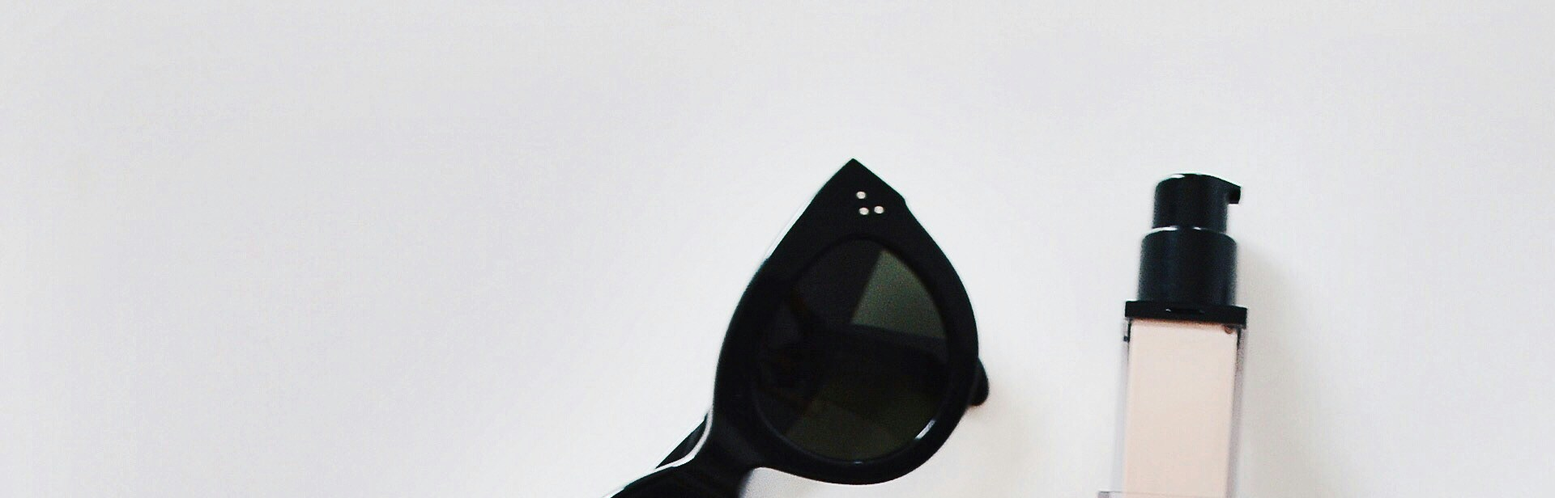
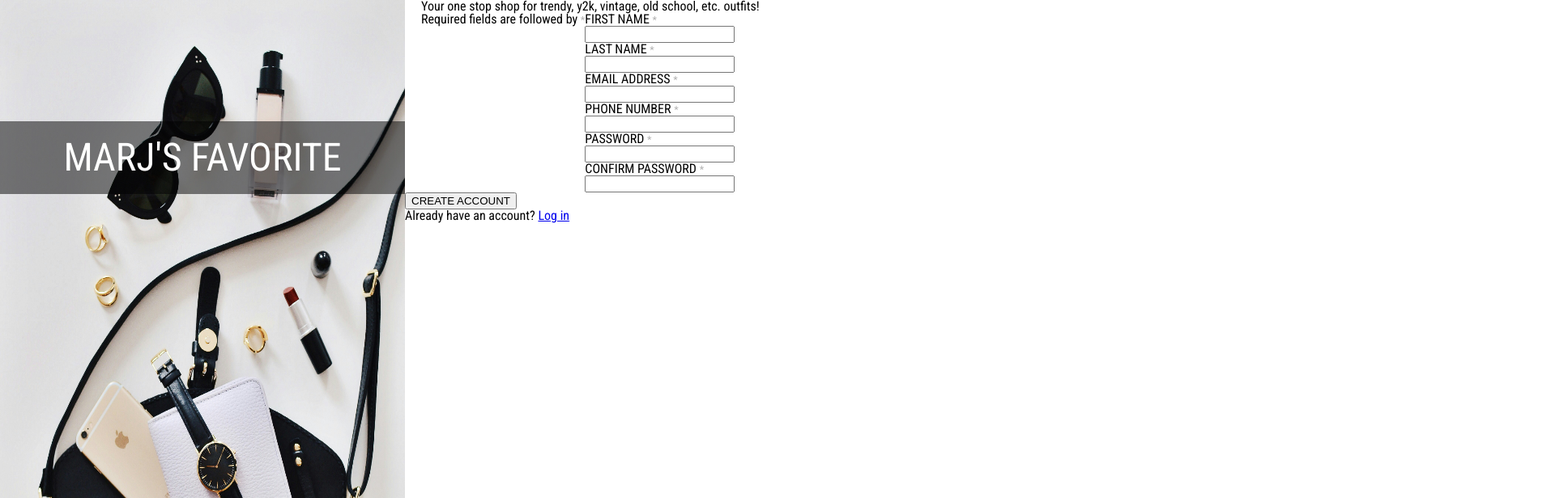
Before and after one commit to bencariazo/sign-up-form, a plain HTML site: page sign-up-page.html in a window 1280 px wide. Shown: the top 616 px of the page at 81% size, 1920 px wide, since content can reach past the window. Drawn offline with Linux system fonts and the light colour scheme.

Commit message:
Add flexbox to the webpage for layout
- right and left acts as flex child

```diff
--- a/css/style.css
+++ b/css/style.css
@@ -155,3 +155,31 @@ span[aria-label="required"] {
 	color: rgb(0, 0, 0, 0.3);
 	font-size: 0.8rem;
 }
+
+.right-side {
+	flex-basis: 100%;
+}
+
+.left-side {
+	width: 500px;
+	flex-shrink: 0;
+}
+
+.left-side > img {
+	width: 100%;
+}
+
+.flex-item {
+	display: flex;
+}
+
+.flex-item.right-side {
+	display: flex;
+	flex-direction: column;
+}
+
+.header,
+.form-container {
+	display: flex;
+	padding-left: 20px;
+}
```
